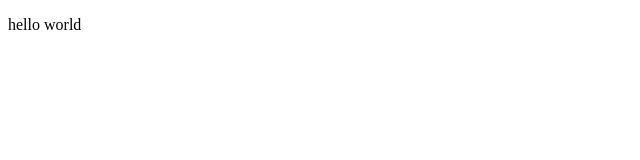
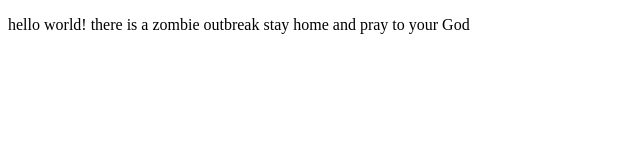
Before and after one commit to kanaoui/cousera-module-1, a plain HTML site: page site/index.html in a window 1280 px wide. Shown: the whole page, without its empty margins (0-640 px from the left). Drawn offline with Linux system fonts and the light colour scheme.

Commit message:
small addition to our page content

```diff
--- a/site/index.html
+++ b/site/index.html
@@ -5,6 +5,6 @@
         <meta charset="utf-8"/>
     </head>
     <body>
-        <p>hello world</p>
+        <p>hello world! there is a zombie outbreak stay home and pray to your God</p>
     </body>
 </html>
```
